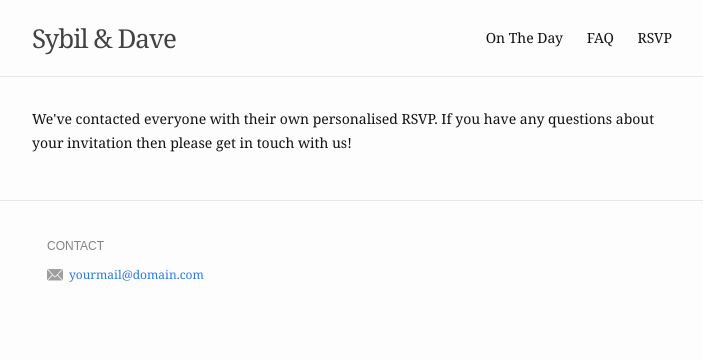
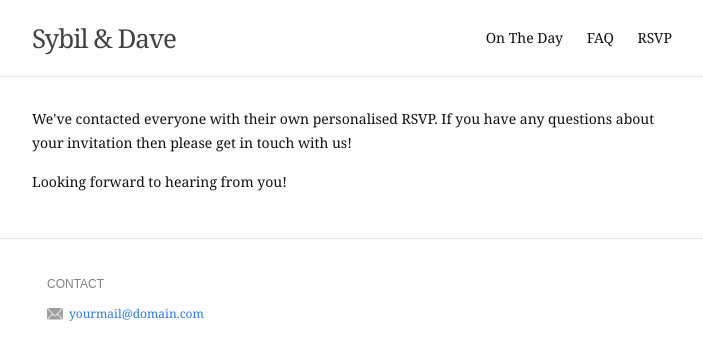
Before and after one commit to dlesomewhere/dlesomewhere.github.io, a Jekyll site: the page built from rsvp.md, in a window 1280 px wide. Shown: the top 360 px of the page, without its empty margins (288-991 px from the left). Built offline with Jekyll 4.4.1, drawn with Linux system fonts in a browser that asks for light colours.

Commit message:
Add extra line

```diff
--- a/rsvp.md
+++ b/rsvp.md
@@ -8,3 +8,7 @@ slug: /rsvp
 We've contacted everyone with their own personalised RSVP.
 If you have any questions about your invitation then please get in touch with us!
 </p>
+
+<p>
+Looking forward to hearing from you!
+</p>
```
